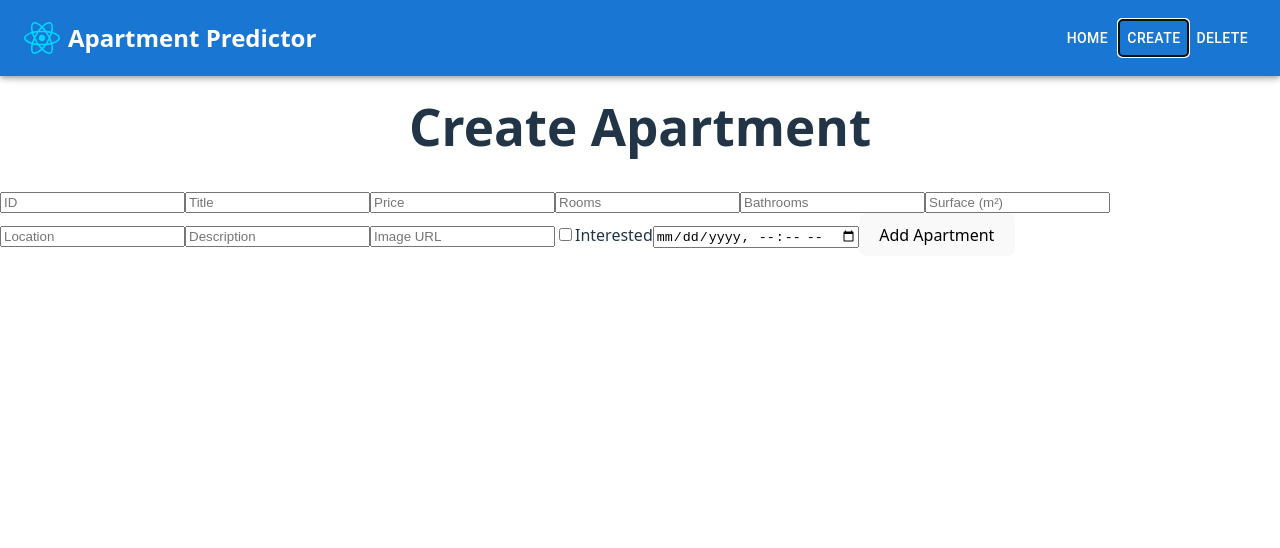
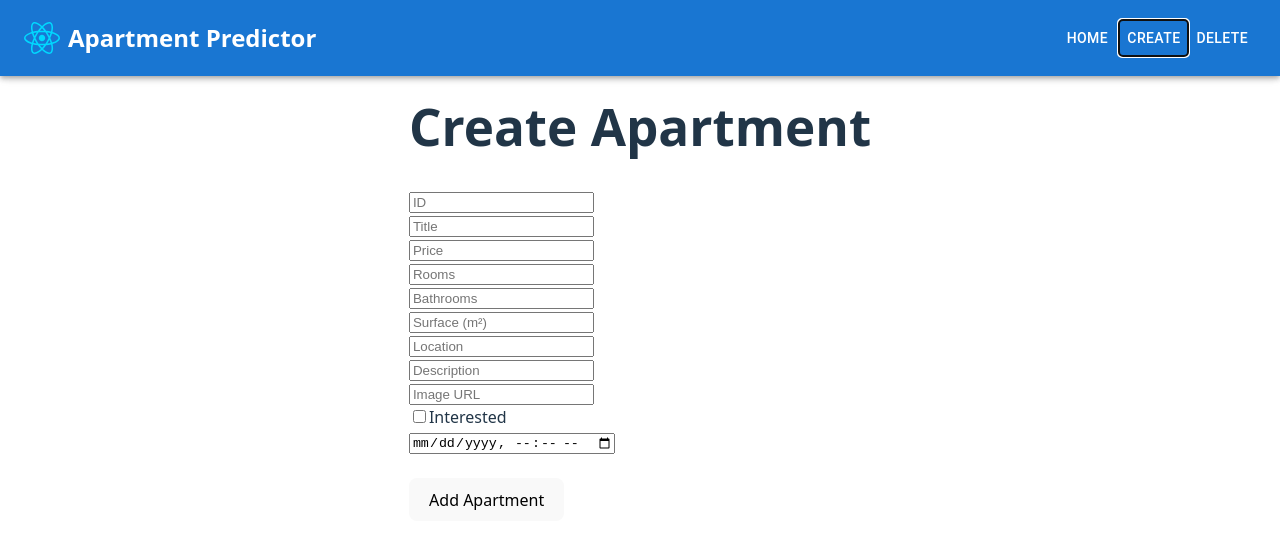
Before and after one commit to EricBM19/ApartmentPredictor-React-Frontend, a React (Vite) app: page / in a window 1280 px wide. Both pictures are taken after a click on the button "CREATE". Shown: the top 548 px of the page. Built offline with nearby package versions, Linux system fonts and the light colour scheme.

Commit message:
Code: ApartmentCreate return section restructured with divs.

```diff
--- a/src/components/ApartmentCreate.jsx
+++ b/src/components/ApartmentCreate.jsx
@@ -56,20 +56,25 @@ export default function ApartmentCreate({ setApartments, setView }) {
     <div>
       <h1>Create Apartment</h1>
 
+      <div>
         <input
         name="id"
         placeholder="ID"
         value={newApartment.id}
         onChange={handleChange}
         />
+      </div>
 
+      <div>
         <input
         name="title"
         placeholder="Title"
         value={newApartment.title}
         onChange={handleChange}
         />
+      </div>
 
+      <div>
         <input
         type="number"
         name="price"
@@ -77,7 +82,9 @@ export default function ApartmentCreate({ setApartments, setView }) {
         value={newApartment.price}
         onChange={handleChange}
         />
+      </div>
 
+      <div>
         <input
         type="number"
         name="rooms"
@@ -85,7 +92,9 @@ export default function ApartmentCreate({ setApartments, setView }) {
         value={newApartment.rooms}
         onChange={handleChange}
         />
+      </div>
 
+      <div>
         <input
         type="number"
         name="bathrooms"
@@ -93,7 +102,9 @@ export default function ApartmentCreate({ setApartments, setView }) {
         value={newApartment.bathrooms}
         onChange={handleChange}
         />
+      </div>
 
+      <div>
         <input
         type="number"
         name="surface"
@@ -101,28 +112,36 @@ export default function ApartmentCreate({ setApartments, setView }) {
         value={newApartment.surface}
         onChange={handleChange}
         />
+      </div>
 
+      <div>
         <input
         name="location"
         placeholder="Location"
         value={newApartment.location}
         onChange={handleChange}
         />
+      </div>
 
+      <div>
         <input
         name="description"
         placeholder="Description"
         value={newApartment.description}
         onChange={handleChange}
         />
+      </div>
 
+      <div>
         <input
         name="imageUrl"
         placeholder="Image URL"
         value={newApartment.imageUrl}
         onChange={handleChange}
         />
+      </div>
 
+      <div>
         <label>
         <input
           type="checkbox"
@@ -132,15 +151,20 @@ export default function ApartmentCreate({ setApartments, setView }) {
         />
         Interested
         </label>
+      </div>
 
+      <div>
         <input
         type="datetime-local"
         name="createdAt"
         value={newApartment.createdAt}
         onChange={handleChange}
         />
-
+      </div>
+      <br />
+      <div>
         <button onClick={handleCreate}>Add Apartment</button>
+      </div>
     </div>
   );
 }
```
Also changed, not shown: src/components/Home.jsx (line endings or trailing spaces). Lines whose indentation alone changed are shown as unchanged.
